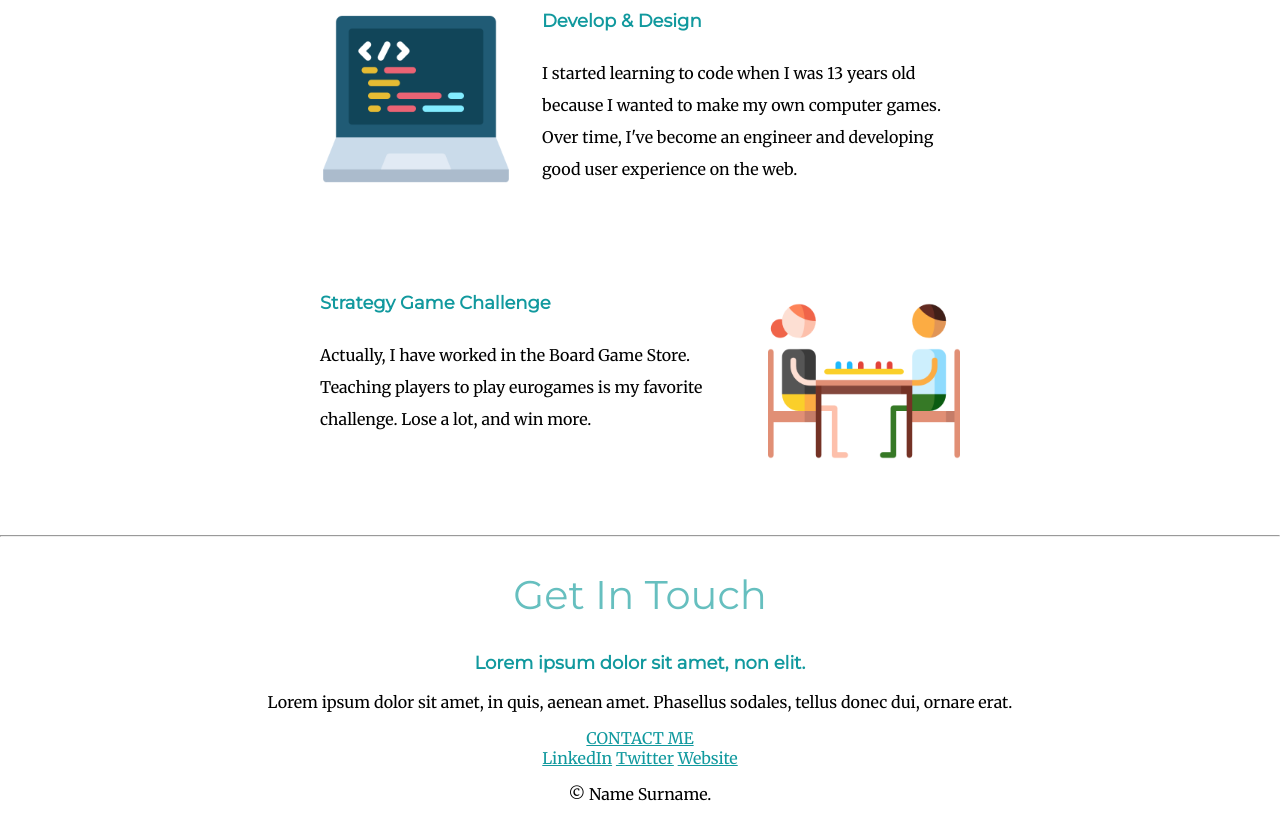
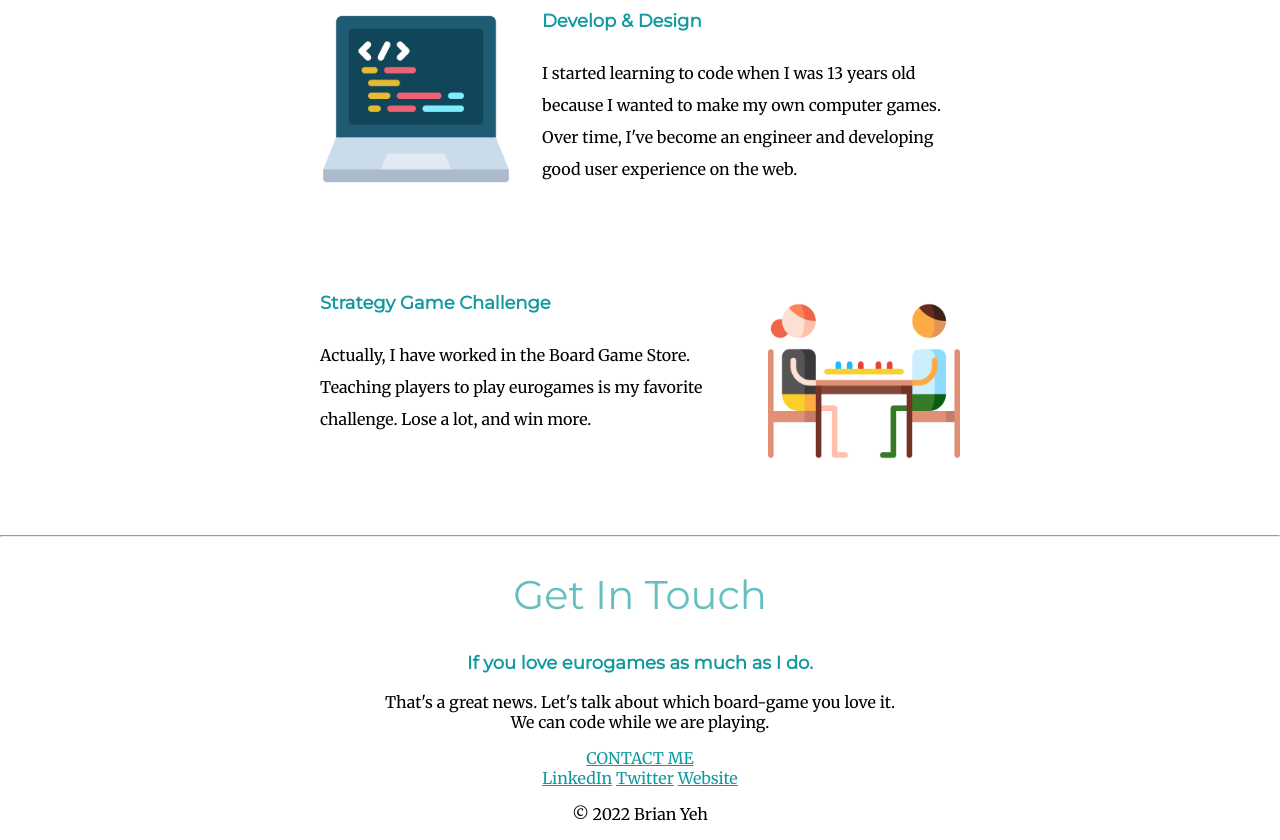
Before and after one commit to blp100/CssWork, a plain HTML site: page index.html in a window 1280 px wide. Shown: the part 1089-1929 px from the top of the page. Drawn offline with Linux system fonts and the light colour scheme.

Commit message:
Add files via upload

```diff
--- a/index.html
+++ b/index.html
@@ -41,9 +41,9 @@
         <hr>
         <div class="contact-me">
           <h2>Get In Touch</h2>
-          <h3>Lorem ipsum dolor sit amet, non elit.</h3>
-          <p>Lorem ipsum dolor sit amet, in quis, aenean amet. Phasellus sodales, tellus donec dui, ornare erat.</p>
-          <a class="btn" href="mailto:name@email.com">CONTACT ME</a>
+          <h3>If you love eurogames as much as I do.</h3>
+          <p>That's a great news. Let's talk about which board-game you love it.<br>We can code while we are playing.</p>
+          <a class="btn" href="mailto:blp100x@hotmail.com">CONTACT ME</a>
         </div>
       </div>
 
@@ -52,7 +52,7 @@
         <a class="footer-link" href="https://www.linkedin.com/">LinkedIn</a>
         <a class="footer-link" href="https://twitter.com/">Twitter</a>
         <a class="footer-link" href="https://www.appbrewery.co/">Website</a>
-        <p>© Name Surname.</p>
+        <p class="cc">© 2022 Brian Yeh</p>
       </div>
 </body>
 </html>
```
